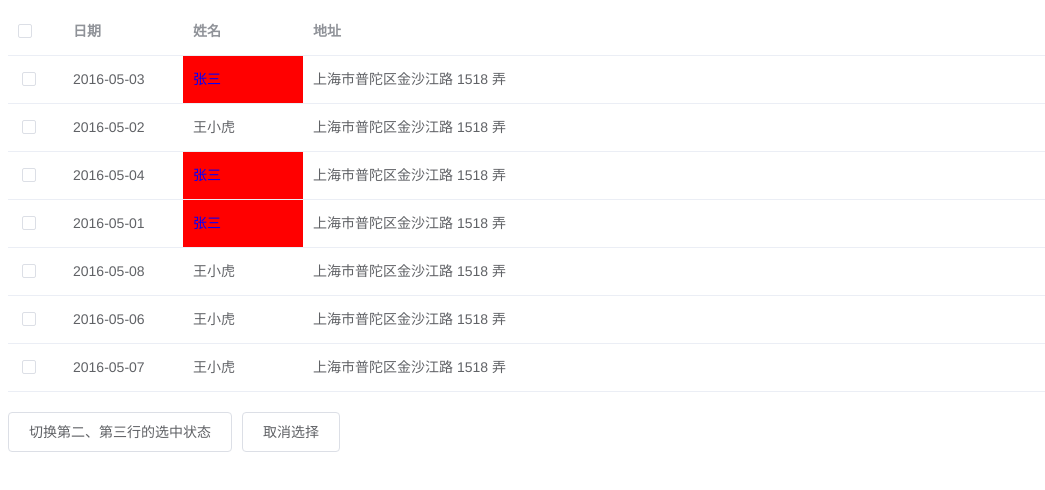
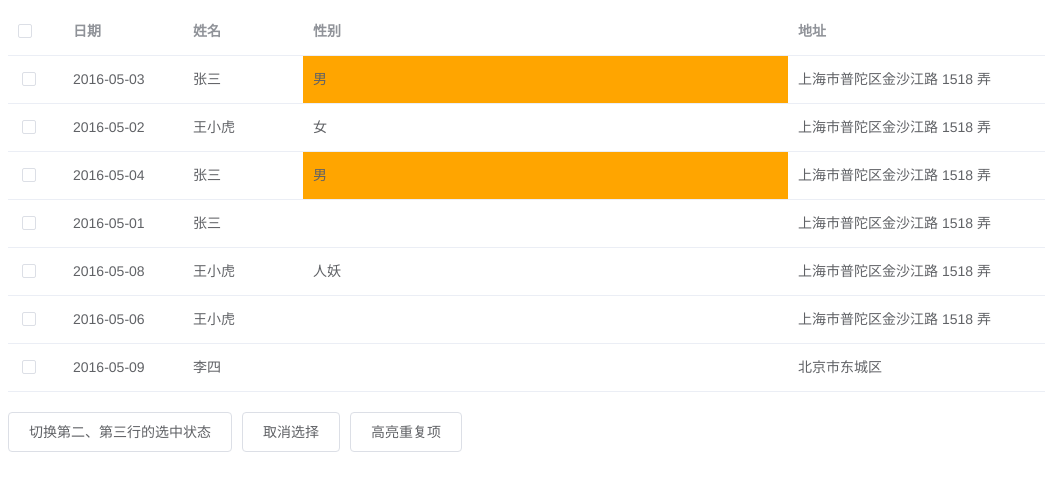
Before and after one commit to gywgithub/vue-admin-element, a Vue app: page /#/ in a window 1280 px wide. Shown: the top 490 px of the page, without its empty margins (0-1045 px from the left). Built offline with nearby package versions, Linux system fonts and the light colour scheme.

Commit message:
update table func

```diff
--- a/src/views/Home.vue
+++ b/src/views/Home.vue
@@ -6,6 +6,7 @@
       tooltip-effect="dark"
       style="width: 100%"
       @selection-change="handleSelectionChange"
+      @select="handleSelect"
       :cell-style="cellStyle"
       :row-style="rowStyle"
     >
@@ -13,7 +14,15 @@
       <el-table-column label="日期" width="120">
         <template slot-scope="scope">{{ scope.row.date }}</template>
       </el-table-column>
-      <el-table-column prop="name" label="姓名" width="120"> </el-table-column>
+      <el-table-column label="姓名" width="120">
+        <template slot-scope="scope">
+          <div v-if="scope.row.back" style="width: 100%;height: 100%;margin: 0;padding: 0;background-color: #ffff00;">{{ scope.row.name }}
+            </div>
+            <div v-else>{{ scope.row.name }}
+            </div>
+          </template>
+      </el-table-column>
+      <el-table-column prop="sex" label="性别"> </el-table-column>
       <el-table-column prop="address" label="地址" show-overflow-tooltip>
       </el-table-column>
     </el-table>
@@ -22,6 +31,7 @@
         >切换第二、第三行的选中状态</el-button
       >
       <el-button @click="toggleSelection()">取消选择</el-button>
+      <el-button @click="highLightData">高亮重复项</el-button>
     </div>
   </div>
 </template>
@@ -35,53 +45,157 @@ export default {
       className: 'greenClass',
       tableData: [
         {
+          id: '1',
           date: '2016-05-03',
           name: '张三',
-          address: '上海市普陀区金沙江路 1518 弄'
+          address: '上海市普陀区金沙江路 1518 弄',
+          sex: '男'
+
         },
         {
+          id: '2',
           date: '2016-05-02',
           name: '王小虎',
-          address: '上海市普陀区金沙江路 1518 弄'
+          address: '上海市普陀区金沙江路 1518 弄',
+          sex: '女'
         },
         {
+          id: '3',
           date: '2016-05-04',
           name: '张三',
-          address: '上海市普陀区金沙江路 1518 弄'
+          address: '上海市普陀区金沙江路 1518 弄',
+          sex: '男'
         },
         {
+          id: '4',
           date: '2016-05-01',
           name: '张三',
-          address: '上海市普陀区金沙江路 1518 弄'
+          address: '上海市普陀区金沙江路 1518 弄',
+          sex: ''
         },
         {
+          id: '5',
           date: '2016-05-08',
           name: '王小虎',
-          address: '上海市普陀区金沙江路 1518 弄'
+          address: '上海市普陀区金沙江路 1518 弄',
+          sex: '人妖'
         },
         {
+          id: '6',
           date: '2016-05-06',
           name: '王小虎',
           address: '上海市普陀区金沙江路 1518 弄'
         },
         {
-          date: '2016-05-07',
-          name: '王小虎',
-          address: '上海市普陀区金沙江路 1518 弄'
+          id: '7',
+          date: '2016-05-09',
+          name: '李四',
+          address: '北京市东城区'
         }
       ],
       multipleSelection: []
     }
   },
   methods: {
+    handleSelect (val, row) {
+      // console.log('handleSelect: ')
+      // console.log(val)
+      // console.log(row)
+    },
+    highLightData () {
+      console.log('multipleSelection: ', this.multipleSelection)
+
+      if (this.multipleSelection.length < 2) {
+        console.warn('先选择至少两行数据')
+        return false
+      }
+
+      // 获取选中行的索引
+      const arrIndex = []
+      this.tableData.forEach((item, index) => {
+        this.multipleSelection.forEach((v, k) => {
+          if (item.id === v.id) {
+            // arrIndex.push(index)
+            const obj = {
+              id: v.id,
+              index: index
+            }
+            arrIndex.push(obj)
+          }
+        })
+      })
+      console.log(arrIndex)
+      console.log('---')
+
+      // 获取重复项内容
+      const arr = []
+      const arr2 = []
+      this.multipleSelection.forEach((v, k) => {
+        if (arr.indexOf(v.name) === -1) {
+          arr.push(v.name)
+        } else {
+          if (arr2.indexOf(v.name) === -1) {
+            arr2.push(v.name)
+          }
+        }
+      })
+      // console.log('arr1: ', arr)
+      // console.log('===')
+      console.log('arr2: ', arr2)
+
+      // 获取重复项选中数据的 id
+      const arr3 = []
+      this.multipleSelection.forEach((v, k) => {
+        arr2.forEach(item => {
+          if (item === v.name) {
+            arr3.push(v.id)
+          }
+        })
+      })
+
+      console.log('arr3: ', arr3)
+
+      // 根据重复项数据id得到对应的表格行索引
+      const arr4 = []
+      arr3.forEach(item => {
+        arrIndex.forEach(v => {
+          if (item === v.id) {
+            arr4.push(v.index)
+          }
+        })
+      })
+      console.log('arr4: ', arr4)
+
+      // 基于获取的重复项数据表格行索引和固定列索引 2，设置表格单元格样式
+      // this.cellStyle(this.tableData)
+      console.log('===')
+      this.tableData.forEach((value, index) => {
+        if (arr4.indexOf(index) !== -1) {
+          value.back = true
+        }
+      })
+
+      console.log('update table data: ', this.tableData)
+      const arr5 = JSON.parse(JSON.stringify(this.tableData))
+      this.tableData = []
+      setTimeout(() => {
+        this.tableData = arr5
+      }, 0)
+    },
     rowStyle ({ row, rowIndex }) {
     },
     cellStyle ({ row, column, rowIndex, columnIndex }) {
       console.log(row)
       console.log(column)
+      console.log('rowIndex: ', rowIndex)
       if (columnIndex === 2) {
-        if (row.name === '张三') {
-          return { background: 'red', color: 'blue' }
+        // if (row.name === '张三') {
+        //   return { background: 'red', color: 'blue' }
+        // }
+      }
+      if (columnIndex === 3) {
+        if (row.sex === '男') {
+          return { background: 'orange' }
         }
       }
     },
@@ -96,6 +210,8 @@ export default {
     },
     handleSelectionChange (val) {
       this.multipleSelection = val
+      console.log('handleSelectionChange: ')
+      console.dir(val)
     }
   }
 }
```
